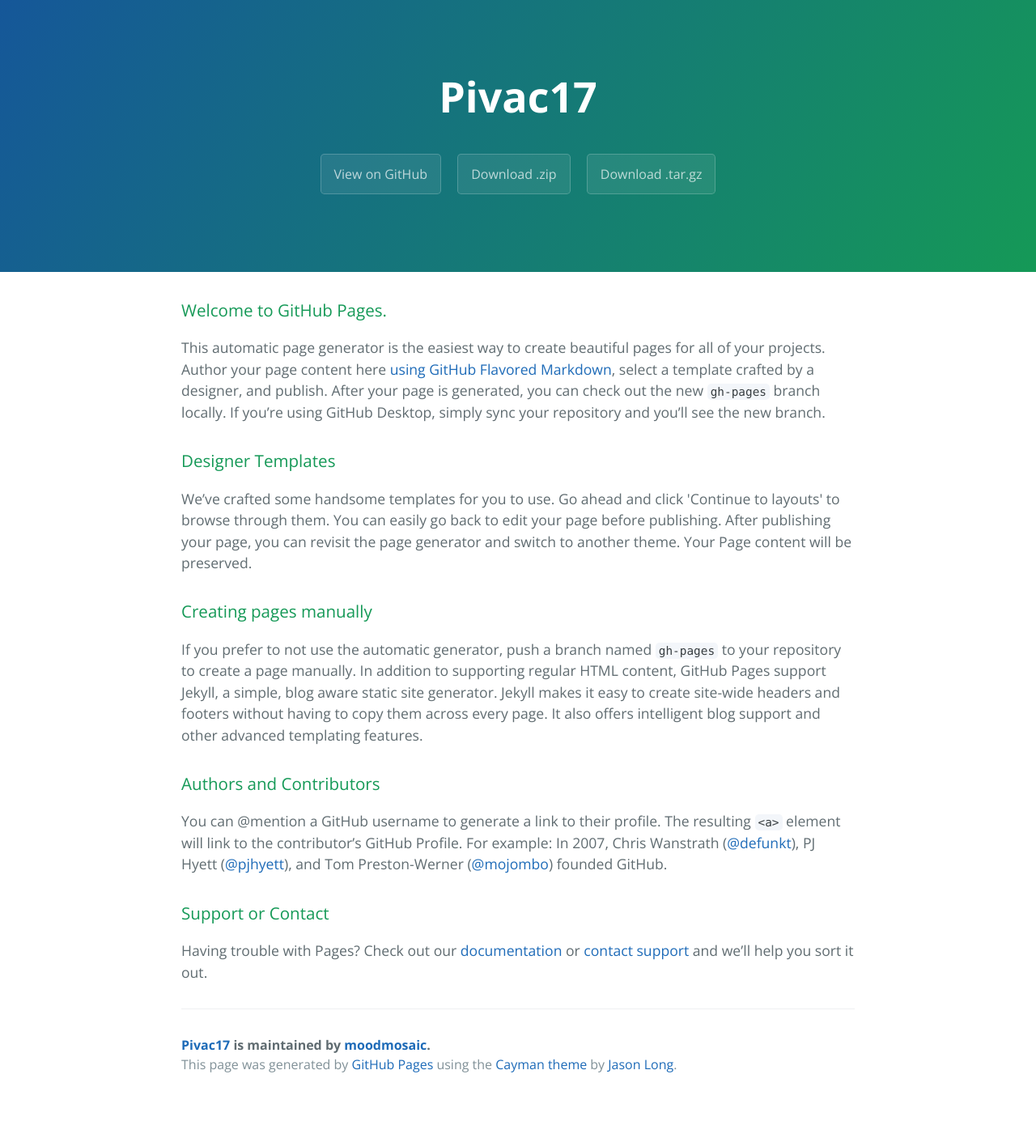
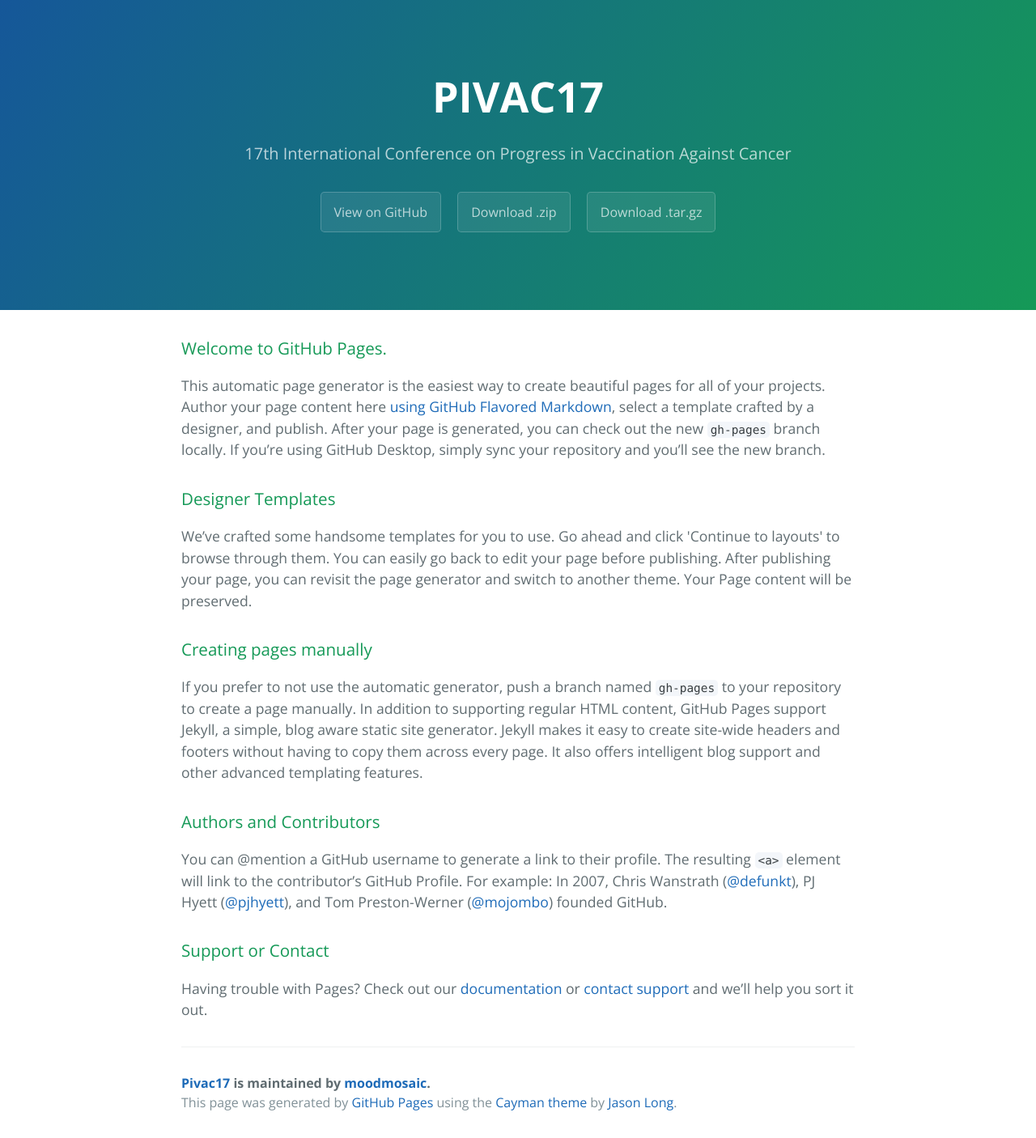
Before and after one commit to moodmosaic/pivac17, a Jekyll site: the page index.html, which Jekyll copies as it is, in a window 1280 px wide. Shown: the whole page at 81% size. Built offline with Jekyll 4.4.1, drawn with Linux system fonts in a browser that asks for light colours; before the commit the page ends 1359 px from its top, so only the background shows below that.

Commit message:
Set title.

```diff
--- a/index.html
+++ b/index.html
@@ -2,7 +2,7 @@
 <html lang="en-us">
   <head>
     <meta charset="UTF-8">
-    <title>Pivac17 by moodmosaic</title>
+    <title>PIVAC17 ― 17th International Conference on Progress in Vaccination Against Cancer</title>
     <meta name="viewport" content="width=device-width, initial-scale=1">
     <link rel="stylesheet" type="text/css" href="stylesheets/normalize.css" media="screen">
     <link href='https://fonts.googleapis.com/css?family=Open+Sans:400,700' rel='stylesheet' type='text/css'>
@@ -11,8 +11,8 @@
   </head>
   <body>
     <section class="page-header">
-      <h1 class="project-name">Pivac17</h1>
-      <h2 class="project-tagline"></h2>
+      <h1 class="project-name">PIVAC17</h1>
+      <h2 class="project-tagline">17th International Conference on Progress in Vaccination Against Cancer</h2>
       <a href="https://github.com/moodmosaic/pivac17" class="btn">View on GitHub</a>
       <a href="https://github.com/moodmosaic/pivac17/zipball/master" class="btn">Download .zip</a>
       <a href="https://github.com/moodmosaic/pivac17/tarball/master" class="btn">Download .tar.gz</a>
```
